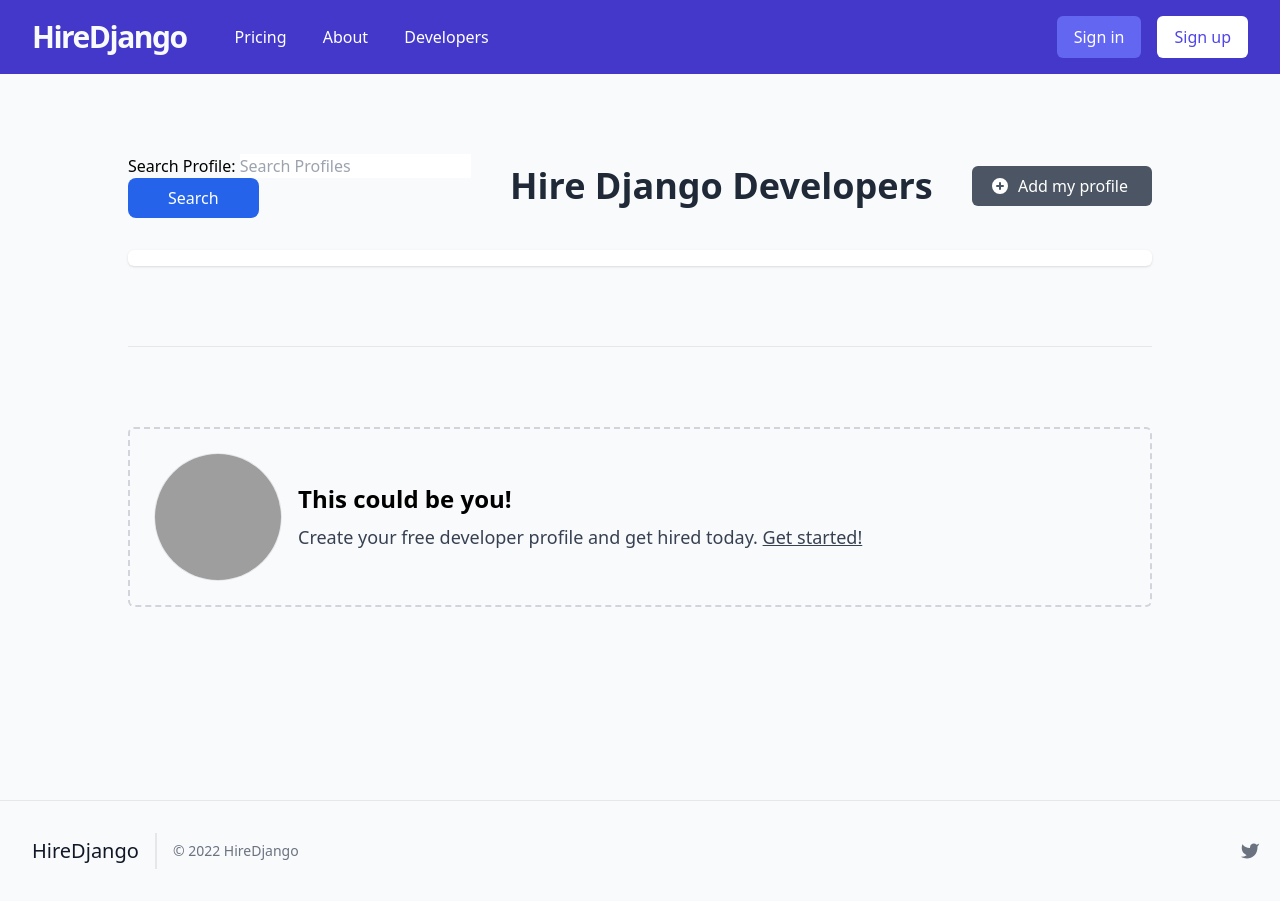
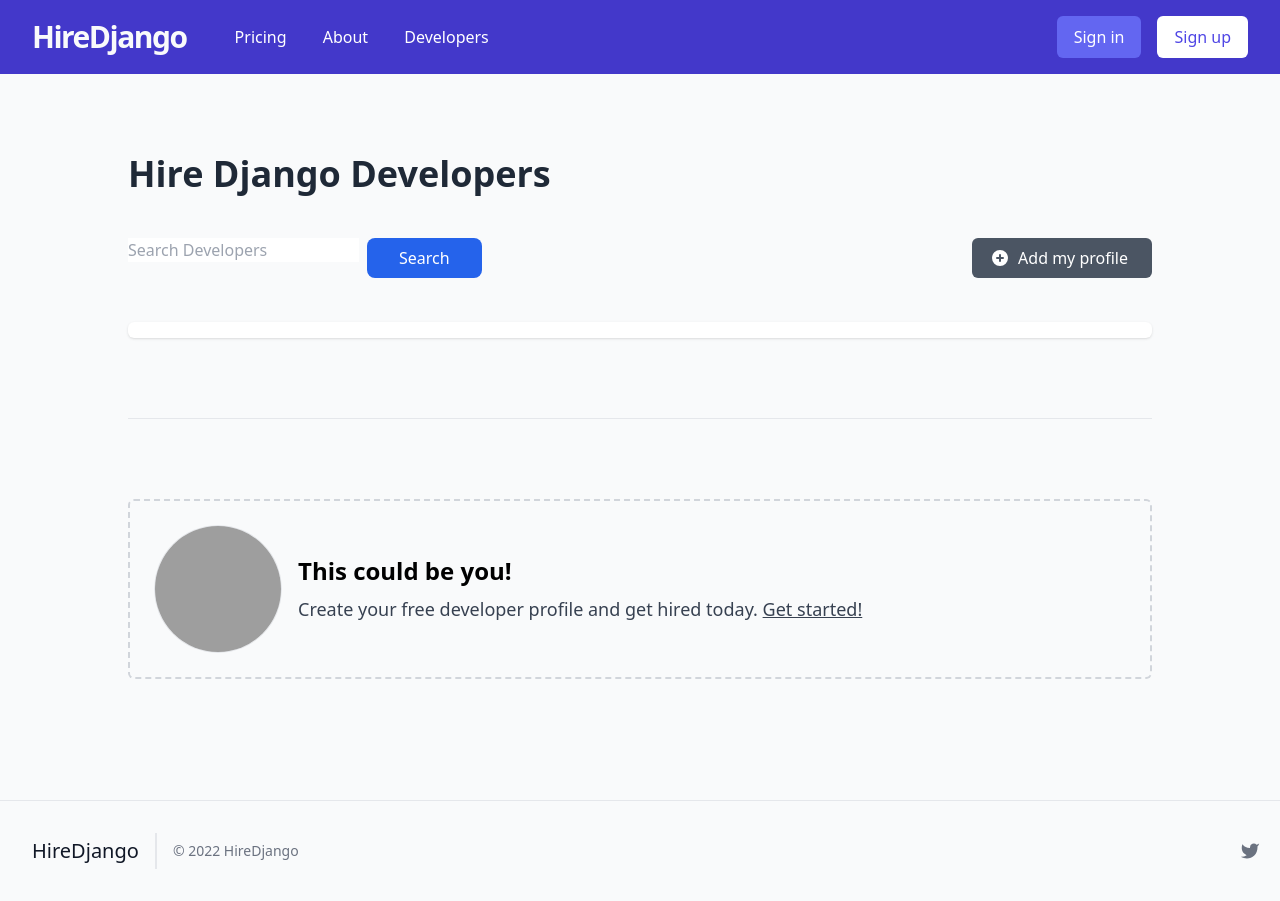
Before and after one commit to vacchiano/HireDjango, a Django app: page /developers/ in a window 1280 px wide. Run offline with Django 4.2, Linux system fonts and the light colour scheme; data that the repository does not hold is empty; some libraries are stand-ins or nearby versions; grey boxes are pictures that could not be loaded.

Commit message:
updated the styling on the search form and added more search functionality

```diff
--- a/jobs/forms.py
+++ b/jobs/forms.py
@@ -1,4 +1,4 @@
 from django import forms
 
 class DeverloperSearchForm(forms.Form):
-    search_profile = forms.CharField(widget=forms.TextInput(attrs={'placeholder': 'Search Profiles'}),label="Search Profile" , max_length=100)
+    search_profile = forms.CharField(widget=forms.TextInput(attrs={'placeholder': 'Search Developers', 'class':'my-0 w-full md:w-auto'}), label="", max_length=100)
--- a/jobs/templates/jobs/_base.html
+++ b/jobs/templates/jobs/_base.html
@@ -101,7 +101,7 @@
                     </div>
                 </nav> {% endcomment %}
         </div>
-        <div class="container mx-auto py-6 sm:py-10 md:py-20">
+        <div class="container mx-auto px-2 md:px-0 py-6 sm:py-10 md:py-20">
             {% block content %}
             {% endblock content %}
         </div>
--- a/jobs/templates/jobs/freelancer_list.html
+++ b/jobs/templates/jobs/freelancer_list.html
@@ -2,9 +2,9 @@
 {% load tailwind_filters %}
 {% block content %}
     <div class="mx-auto max-w-5xl">
-        <div class="flex flex-col sm:flex-row items-center justify-between mb-8">
-             {%  include 'jobs/partials/profile_search_form.html' %}
-            <h1 class="text-4xl text-center sm:text-left text-gray-800 font-bold">Hire Django Developers</h1>
+        <h1 class="text-4xl text-center sm:text-left text-gray-800 font-bold">Hire Django Developers</h1>
+        <div class="flex flex-col sm:flex-row items-center justify-between my-8">
+            {%  include 'jobs/partials/profile_search_form.html' %}
             {% if not user.is_authenticated %}
             <a class="flex items-center w-3/4 sm:w-fit mt-4 sm:mt-0 px-6 py-2 bg-gray-600 hover:bg-gray-700 text-white rounded-md" href="{% url 'account_signup' %}">
                 <svg xmlns="http://www.w3.org/2000/svg" class="-ml-1.5 mr-2 h-5 w-5" viewBox="0 0 20 20" fill="currentColor">
@@ -14,6 +14,17 @@
             </a>
             {% endif %}
         </div>
+        {% if query %}
+        <p class="text-gray-500 mb-2 flex">
+            Results for: <span class="text-gray-900">"{{ query }}</span>" |
+            <a href="{% url 'list-developers' %}" class="text-sm ml-1 text-gray-900 flex items-center">
+                <svg xmlns="http://www.w3.org/2000/svg" class="h-5 w-5 mr-0.5 text-gray-900" fill="none" viewBox="0 0 24 24" stroke="currentColor" stroke-width="2">
+                    <path stroke-linecap="round" stroke-linejoin="round" d="M10 14l2-2m0 0l2-2m-2 2l-2-2m2 2l2 2m7-2a9 9 0 11-18 0 9 9 0 0118 0z" />
+                </svg>
+                Clear
+            </a>
+        </p>
+        {% endif %}
         <div class="shadow bg-white divide-y divide-gray-200 rounded-md py-2">
             {% for freelancer in developers %}
             <div>
--- a/jobs/templates/jobs/partials/profile_search_form.html
+++ b/jobs/templates/jobs/partials/profile_search_form.html
@@ -1,5 +1,6 @@
 {% load tailwind_filters %}
-<form class="" action="#" method="GET">
-  {{form | crispy}}
-  <input class="px-10 py-2 text-white bg-blue-600 rounded-lg hover:bg-blue-700 hover:cursor-pointer" type="submit" value="Search">
+<form class="flex w-3/4 sm:w-fit flex-col sm:flex-row mt-3" action="{% url 'list-developers' %}" method="GET">
+  {{form|crispy}}
+  <input class="sm:ml-2 mb-3 block w-full sm:w-fit px-8 py-2 h-fit text-white bg-blue-600 rounded-lg hover:bg-blue-700 hover:cursor-pointer" type="submit" value="Search">
+
 </form>
--- a/jobs/views.py
+++ b/jobs/views.py
@@ -48,15 +48,17 @@
     query = request.GET.get("search_profile")
     if query:
         developers = Freelancer.objects.exclude(search_status="invisible").filter(
+        Q(tagline__icontains=query)|
+        Q(bio__icontains=query)|
         Q(city__icontains=query)|
         Q(state__icontains=query) |
         Q(country__icontains=query) |
         Q(role_type__name__icontains=query)|
         Q(role_level__name__icontains=query)
         )
-    context = {'developers':developers,'form':form,}
+    context = {'developers':developers,'form':form,'query':query}
 
-    return render(request, 'jobs/freelancer_list.html',context)
+    return render(request, 'jobs/freelancer_list.html', context)
 
 class FreelancerDetailView(DetailView):
     model = Freelancer
```
